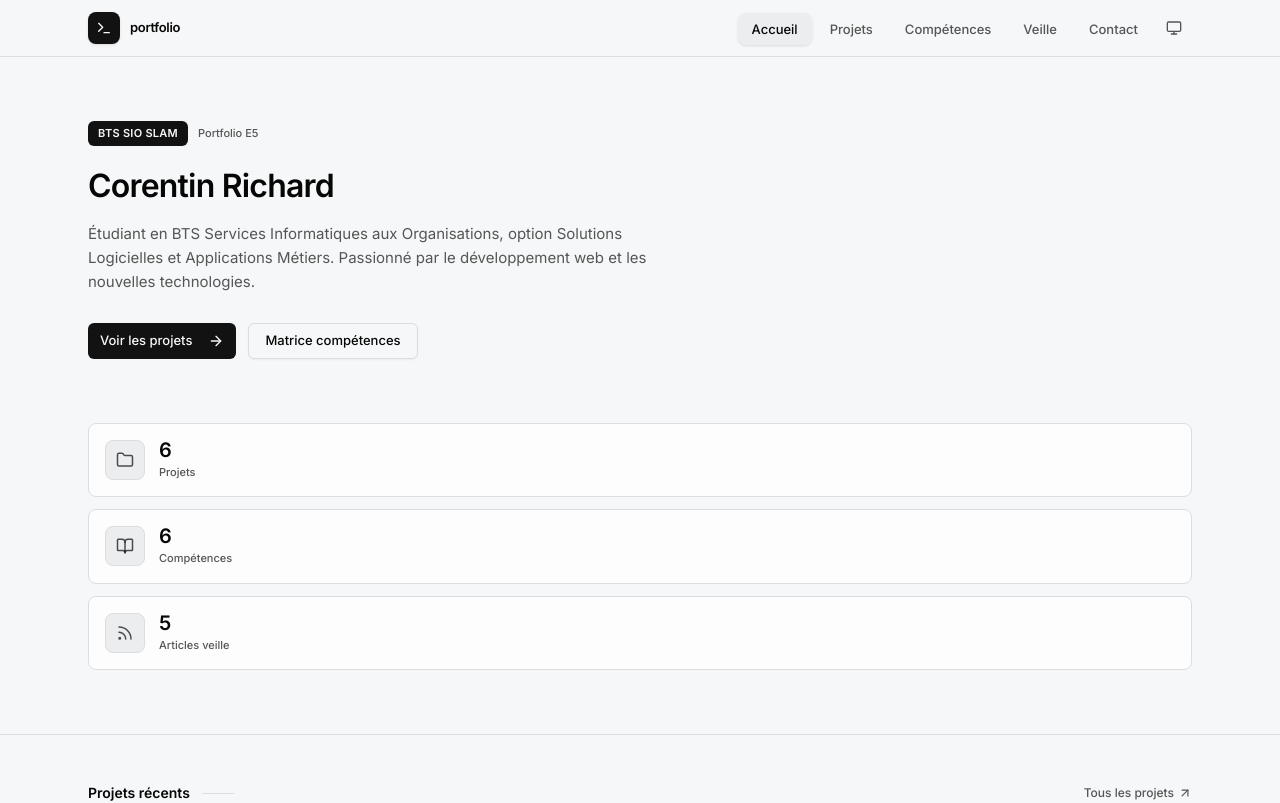
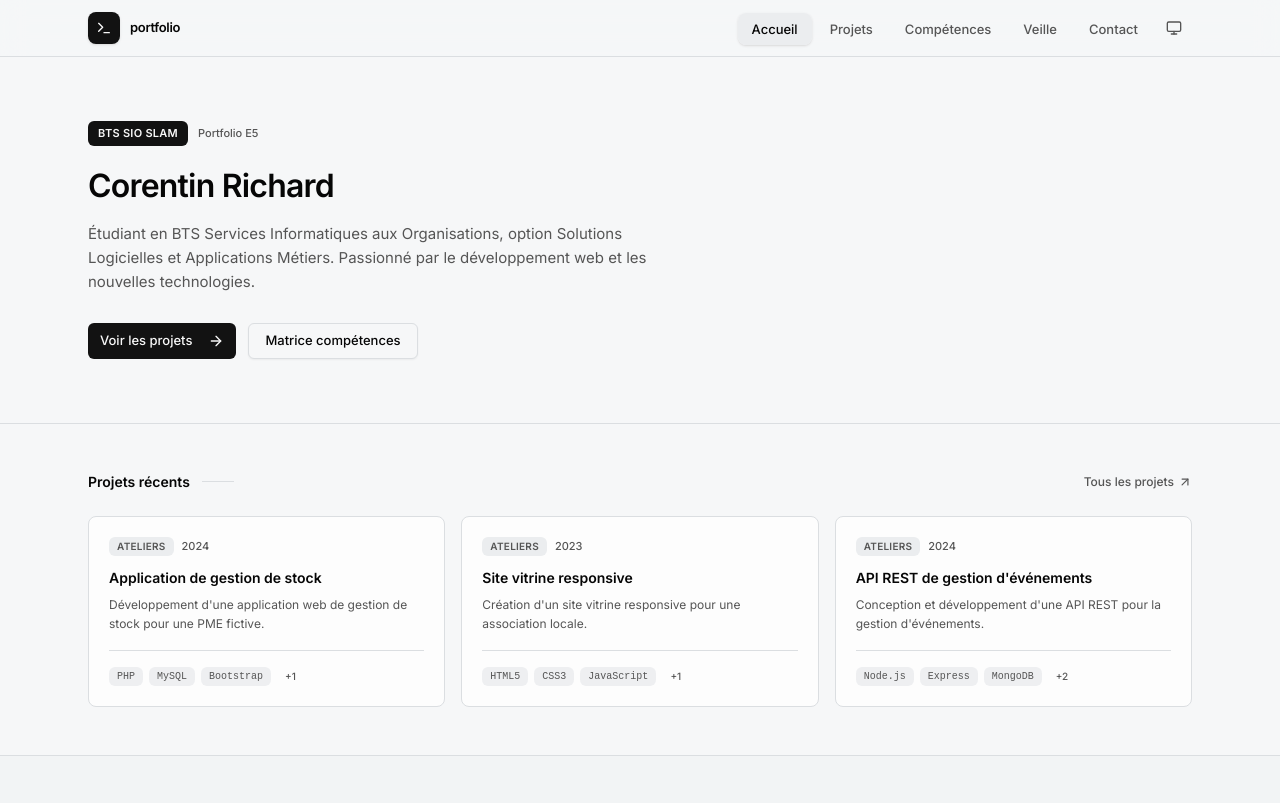
Before and after one commit to aznabzh/Portfolio-bts, a Next.js app: page / in a window 1280 px wide. Shown: the top 803 px of the page. Built offline with nearby package versions, Linux system fonts and the light colour scheme.

Commit message:
clean: supprime stats accueil, legende/note competences, methodologie veille

```diff
--- a/app/competences/page.tsx
+++ b/app/competences/page.tsx
@@ -15,21 +15,6 @@ export default function CompetencesPage() {
           <p className="mt-2 text-[14px] text-muted-foreground max-w-xl leading-relaxed">
             Correspondance projets / compétences du référentiel BTS SIO.
           </p>
-        </div>
-
-        {/* Legend */}
-        <div className="flex items-center gap-6 mb-6 p-4 rounded-lg bg-secondary/50 border border-border">
-          <span className="text-[11px] font-semibold text-muted-foreground uppercase tracking-wider">Légende</span>
-          <div className="flex items-center gap-2">
-            <div className="w-6 h-6 bg-primary rounded-md flex items-center justify-center shadow-sm">
-              <Check className="h-3.5 w-3.5 text-primary-foreground" strokeWidth={2.5} />
-            </div>
-            <span className="text-[12px] text-muted-foreground font-medium">Travaillée</span>
-          </div>
-          <div className="flex items-center gap-2">
-            <div className="w-6 h-6 border border-border rounded-md bg-card" />
-            <span className="text-[12px] text-muted-foreground font-medium">Non concernée</span>
-          </div>
         </div>
 
         {/* Matrix Table */}
@@ -178,13 +163,7 @@ export default function CompetencesPage() {
           </div>
         </div>
 
-        {/* Note */}
-        <div className="mt-8 p-5 rounded-lg bg-secondary/50 border border-border">
-          <p className="text-[12px] text-muted-foreground leading-relaxed">
-            <strong className="text-foreground font-semibold">Note :</strong> Chaque case cochée indique que la compétence principale a été mobilisée dans le projet.
-            Les sous-compétences précisent ensuite plus finement ce qui a réellement été travaillé dans les preuves du projet.
-          </p>
-        </div>
+
       </div>
     </div>
   );
--- a/app/page.tsx
+++ b/app/page.tsx
@@ -1,5 +1,5 @@
 import Link from "next/link";
-import { ArrowRight, ArrowUpRight, Folder, BookOpen, Rss } from "lucide-react";
+import { ArrowRight, ArrowUpRight } from "lucide-react";
 import { Button } from "@/components/ui/button";
 import { Badge } from "@/components/ui/badge";
 import { studentInfo, projects, competencies, watchEntries, getCategoryLabel } from "@/lib/data";
@@ -18,7 +18,6 @@ export default function Home() {
       {/* Hero Section */}
       <section className="py-12 md:py-16 border-b border-border">
         <div className="mx-auto max-w-6xl px-4 lg:px-6">
-          <div className="grid gap-10 lg:grid-cols-[1fr,300px] lg:gap-16">
           <div>
             <div className="flex items-center gap-2.5 mb-5">
               <span className="inline-flex items-center px-2.5 py-1 rounded-md text-[11px] font-semibold bg-primary text-primary-foreground tracking-wide">
@@ -44,47 +43,6 @@ export default function Home() {
                   Matrice compétences
                 </Link>
               </Button>
-              </div>
-            </div>
-
-            {/* Quick Stats */}
-            <div className="grid grid-cols-3 gap-3 lg:grid-cols-1 lg:gap-3">
-              <Link
-                href="/projets"
-                className="group flex items-center gap-3.5 p-4 rounded-lg border border-border bg-card hover:border-foreground/15 hover:shadow-sm transition-all"
-              >
-                <div className="flex items-center justify-center w-10 h-10 rounded-lg bg-secondary border border-border">
-                  <Folder className="h-4.5 w-4.5 text-foreground/70" />
-                </div>
-                <div>
-                  <p className="text-xl font-semibold leading-none">{projects.length}</p>
-                  <p className="text-[11px] text-muted-foreground mt-1 font-medium">Projets</p>
-                </div>
-              </Link>
-              <Link
-                href="/competences"
-                className="group flex items-center gap-3.5 p-4 rounded-lg border border-border bg-card hover:border-foreground/15 hover:shadow-sm transition-all"
-              >
-                <div className="flex items-center justify-center w-10 h-10 rounded-lg bg-secondary border border-border">
-                  <BookOpen className="h-4.5 w-4.5 text-foreground/70" />
-                </div>
-                <div>
-                  <p className="text-xl font-semibold leading-none">{competencies.length}</p>
-                  <p className="text-[11px] text-muted-foreground mt-1 font-medium">Compétences</p>
-                </div>
-              </Link>
-              <Link
-                href="/veille"
-                className="group flex items-center gap-3.5 p-4 rounded-lg border border-border bg-card hover:border-foreground/15 hover:shadow-sm transition-all"
-              >
-                <div className="flex items-center justify-center w-10 h-10 rounded-lg bg-secondary border border-border">
-                  <Rss className="h-4.5 w-4.5 text-foreground/70" />
-                </div>
-                <div>
-                  <p className="text-xl font-semibold leading-none">{watchEntries.length}</p>
-                  <p className="text-[11px] text-muted-foreground mt-1 font-medium">Articles veille</p>
-                </div>
-              </Link>
             </div>
           </div>
         </div>
--- a/app/veille/page.tsx
+++ b/app/veille/page.tsx
@@ -46,16 +46,7 @@ export default function VeillePage() {
           ))}
         </div>
 
-        {/* Methodology */}
-        <div className="mt-10 p-5 rounded-lg bg-secondary/50 border border-border">
-          <p className="text-[10px] font-semibold text-muted-foreground uppercase tracking-wider mb-2">
-            Méthodologie
-          </p>
-          <p className="text-[13px] text-muted-foreground leading-relaxed">
-            Veille réalisée via documentation officielle, blogs techniques, newsletters et réseaux professionnels.
-            Sujets en lien avec les compétences BTS SIO SLAM.
-          </p>
-        </div>
+
       </div>
     </div>
   );
```
Lines whose indentation alone changed are shown as unchanged.
